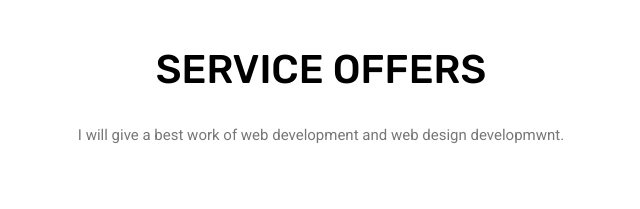
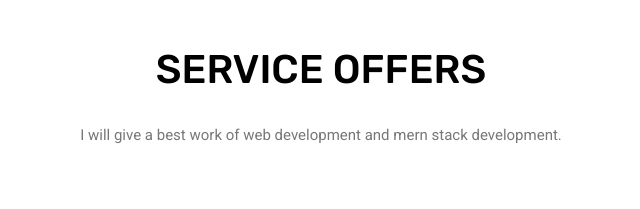
Before and after one commit to Nayan0406/Portfolio, a plain HTML site: page index.html in a window 1280 px wide. Shown: the part 1740-1949 px from the top of the page, 319-959 px from the left. Drawn offline with nearby package versions, Linux system fonts and the light colour scheme.

Commit message:
Update index.html

```diff
--- a/index.html
+++ b/index.html
@@ -192,7 +192,7 @@
         <div class="row">
           <div class="col-sm-12 text-center mb-5">
             <h2>SERVICE OFFERS</h2>
-            <P>I will give a best work of web development and web design developmwnt.</P>
+            <P>I will give a best work of web development and mern stack development.</P>
           </div>
           <div class="col-lg-6 col-sm-6 mb-4">
             <div class="card rounded-0 border-0 text-center py-5 px-3">
```
